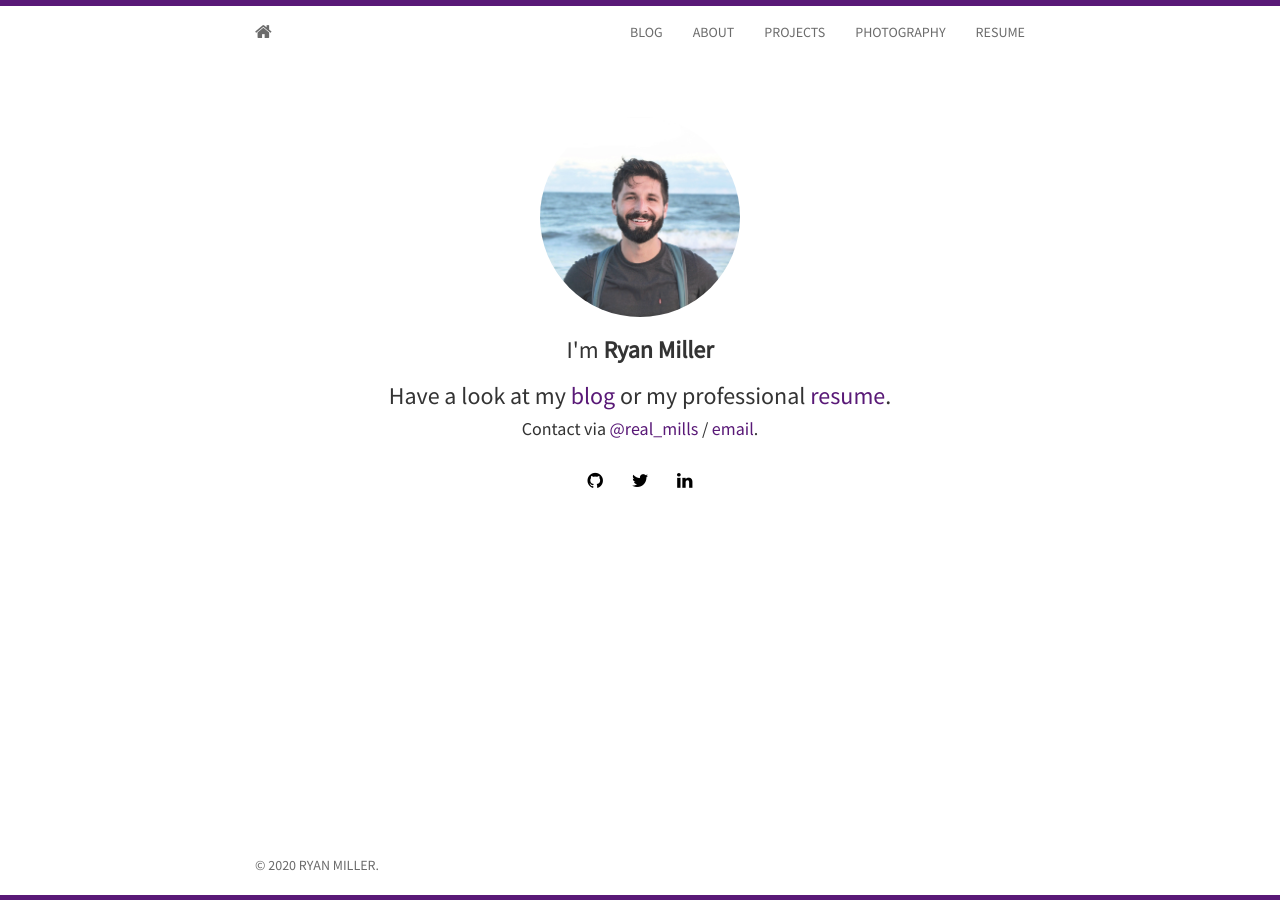
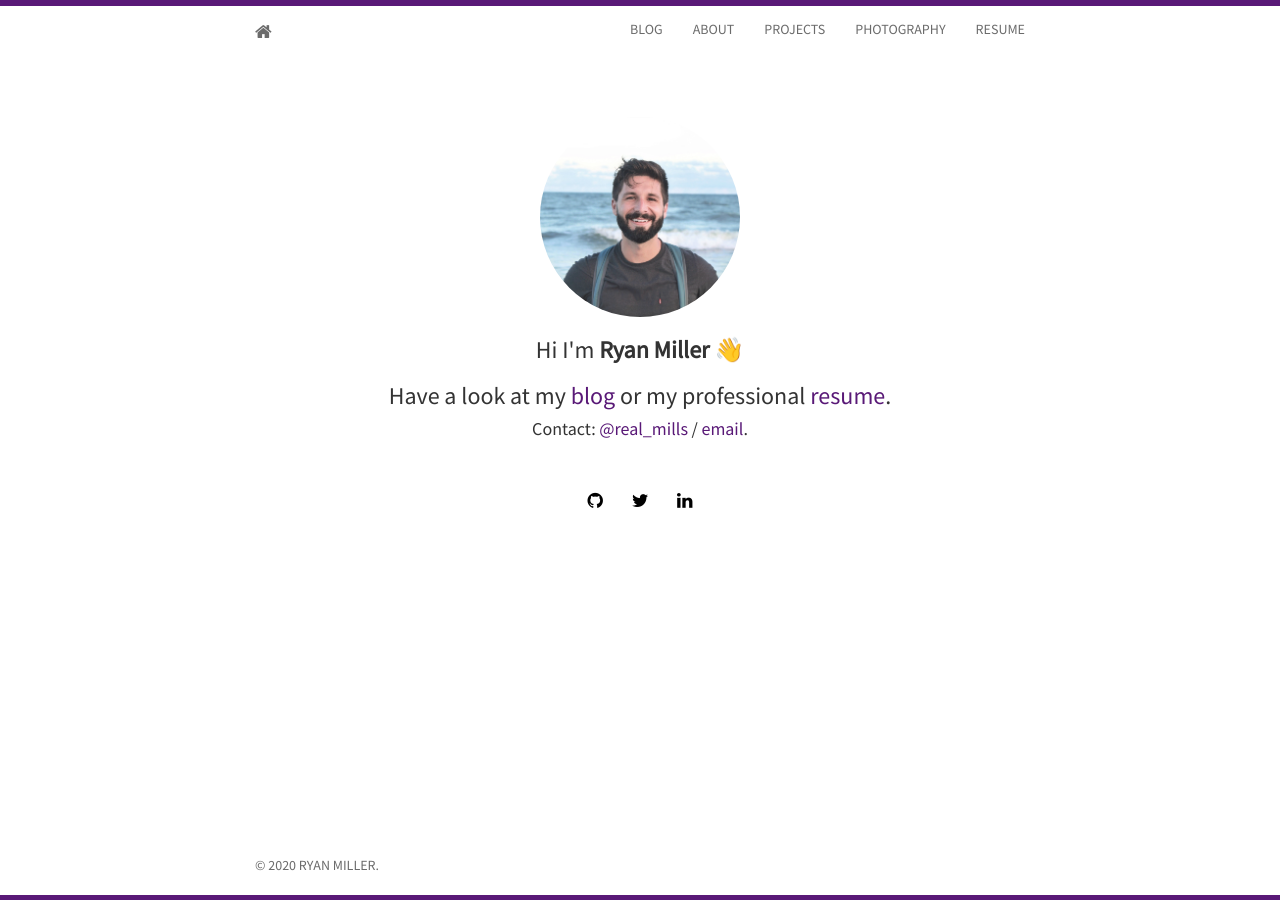
Before and after one commit to TheRyanMiller/theryanmiller.github.io, a Jekyll site: the page built from index.html, in a window 1280 px wide. Built offline with Jekyll 4.4.1, drawn with Linux system fonts in a browser that asks for light colours; nearby versions of some CDN libraries.

Commit message:
fix typos

```diff
--- a/index.html
+++ b/index.html
@@ -9,9 +9,9 @@ title: Ryan Miller
 		<img class="img-circle" width="200" height="200"
 			src="{{ site.baseurl }}static/img/{{ site.avatar }}" alt="Responsive image">
 	  </div>
-	  <h3>I'm <strong>Ryan Miller</strong></h3>
+	  <h3>Hi I'm <strong>Ryan Miller 👋</strong></h3>
 	  <h3>Have a look at my <a href="{{ site.baseurl }} blog.html"> blog</a> or my professional <a href="http://theryanmiller.github.io/resume">resume</a>.</h3>
-	  <h4>Contact via <a href="http://twitter.com/real_mills">@real_mills</a> / <a href="mailto:rmiller07@gmail.com">email</a>.</h4>
+	  <h4>Contact: <a href="http://twitter.com/real_mills">@real_mills</a> / <a href="mailto:rmiller07@gmail.com">email</a>.</h4><br />
 	  {% include social.html %}
 	</div>
 </section>
--- a/static/css/main.css
+++ b/static/css/main.css
@@ -32,13 +32,17 @@ a.nostyle:link {
   color: inherit;
 }
 
+.navbar-nav>li>a {
+  line-height: 15px;
+}
+
 a.nostyle:visited {
   text-decoration: inherit;
   color: inherit;
   cursor: auto;
 }
 .navbar-static-top {
-  margin-bottom: 10px;
+  margin-bottom: 7px;
 }
 .navbar-default {
   background-color: #ffffff;
```
Also changed, not shown: _posts/2020-05-10-setting-up-an-eth2-beacon-and-validator-node.md (+1 -1 lines), _posts/2020-07-19-saving-icon-images-directly-to-mongodb.md (+1 -1 lines).
